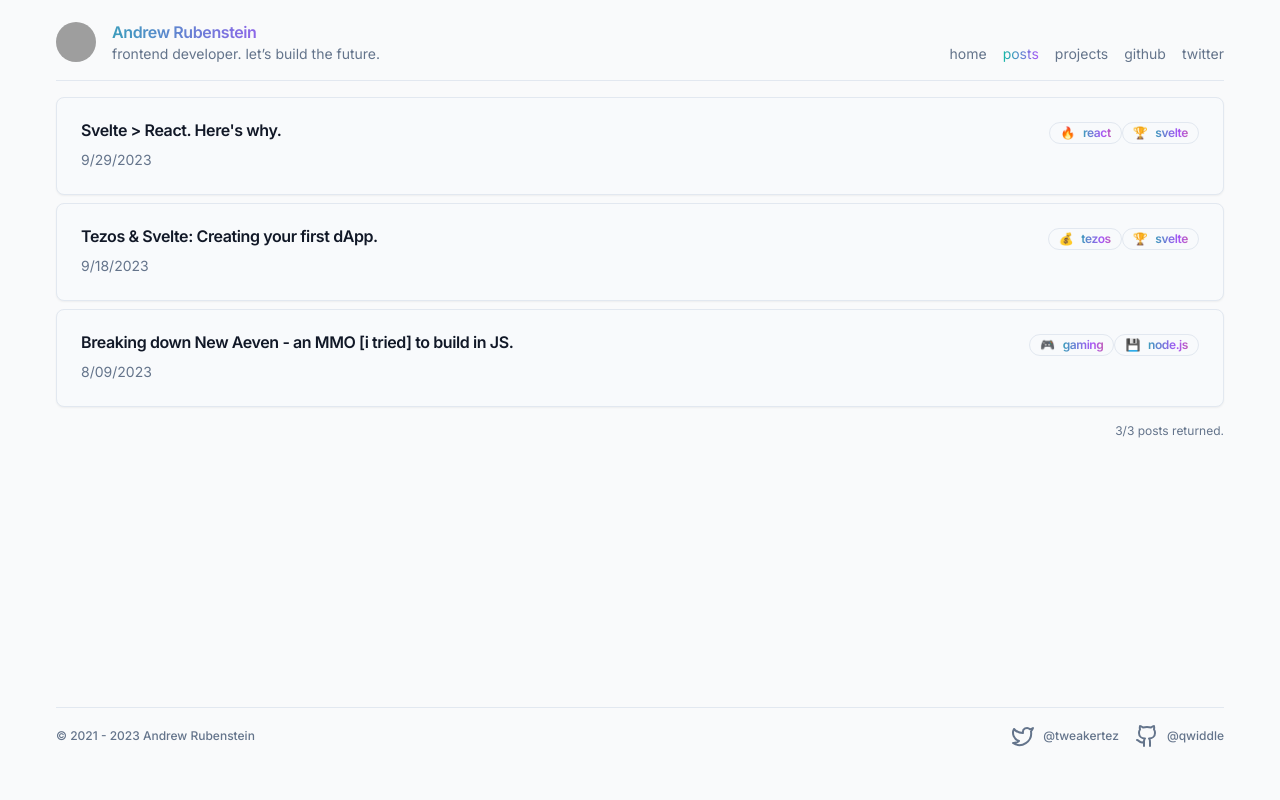
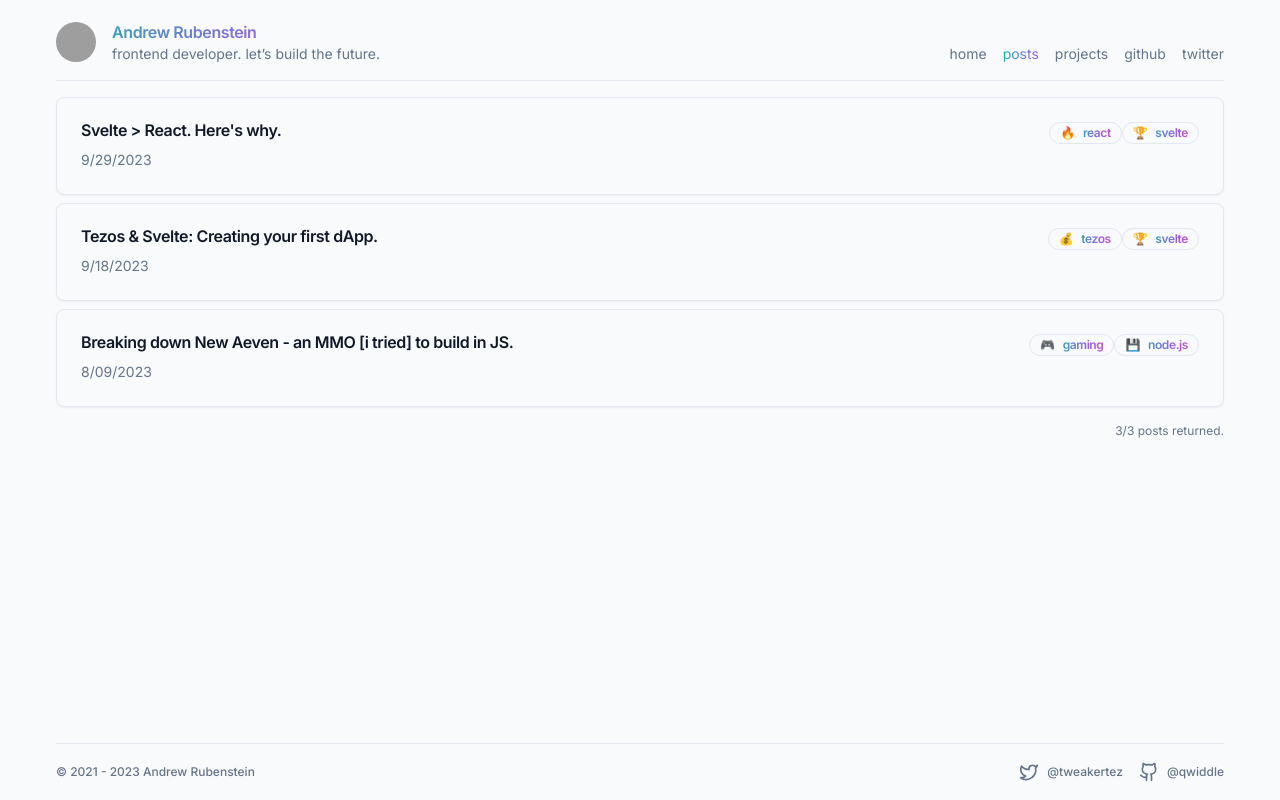
Before and after one commit to Qwiddle/rubes.dev, a Next.js app: page /posts in a window 1280 px wide. Built offline with nearby package versions, Linux system fonts and the light colour scheme; grey boxes are pictures that could not be loaded.

Commit message:
remove padding

```diff
--- a/src/app/layout.tsx
+++ b/src/app/layout.tsx
@@ -34,13 +34,12 @@ export default function RootLayout({
   return (
     <html lang="en">
       <body className={inter.className}>
-        <div className="flex justify-center pb-4 bg-gray-50 h-screen">
+        <div className="flex justify-center bg-gray-50 h-screen">
           <div className="flex flex-col max-w-[1200px] space-y-4 flex-grow p-4">
             <ProfileHeader />
             <div className="flex-1">{children}</div>
             <Separator />
             <SiteFooter />
-            <div className="pb-1"></div>
           </div>
         </div>
       </body>
--- a/src/components/site-footer.tsx
+++ b/src/components/site-footer.tsx
@@ -12,7 +12,7 @@ export const SiteFooter = () => {
           href="https://twitter.com/TweakerTez"
           target="about:blank"
         >
-          <Twitter className="h-6 w-6 text-muted-foreground" />
+          <Twitter className="h-5 w-5 text-muted-foreground" />
           <p className="text-xs font-medium">@tweakertez</p>
         </a>
         <a
@@ -20,7 +20,7 @@ export const SiteFooter = () => {
           href="https://github.com/Qwiddle"
           target="about:blank"
         >
-          <Github className="h-6 w-6 text-muted-foreground" />
+          <Github className="h-5 w-5 text-muted-foreground" />
           <p className="text-xs font-medium">@qwiddle</p>
         </a>
       </div>
```
